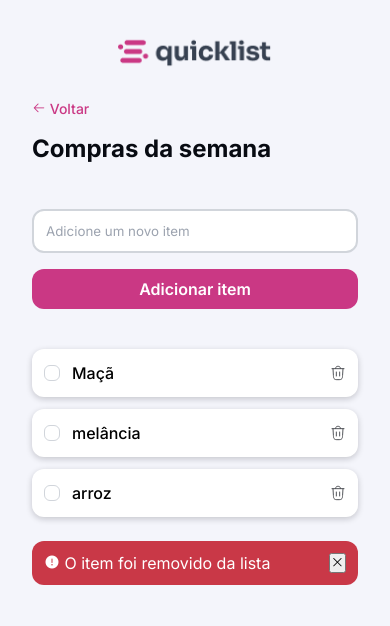
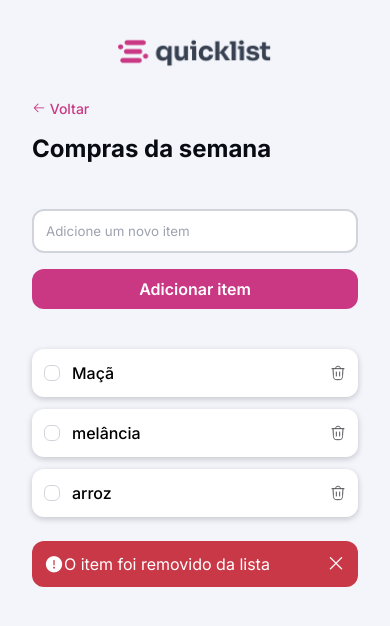
Before and after one commit to Lucasantos11BTI/projeto_quicklist, a plain HTML site: page index.html in a window 390 px wide. Drawn offline with nearby package versions, Linux system fonts and the light colour scheme.

Commit message:
ultimas estilizacoes da div warning e fim dos estilos mobile

```diff
--- a/style.css
+++ b/style.css
@@ -185,6 +185,24 @@ main {
     opacity: 1;
     transform: translateY(0);
     transition: opacity .4s ease, transform .4s ease;
+
+    div {
+        display: flex;
+        align-items: center;
+        gap: .8re,;
+
+    }
+
+    i {
+        font-size: 2rem;
+    }
+
+    button {
+        border: none;
+        background: none;
+        color: var(--always-white);
+        cursor: pointer;
+    }
 }
 
 .hide-warning {
```
